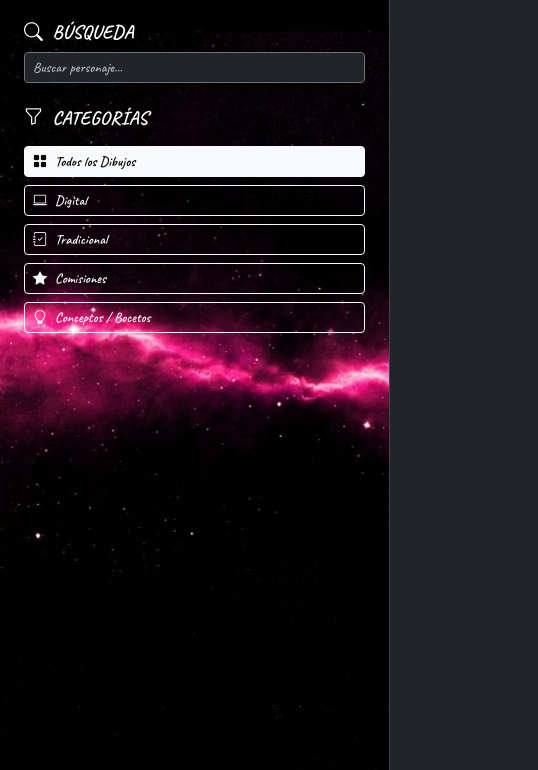
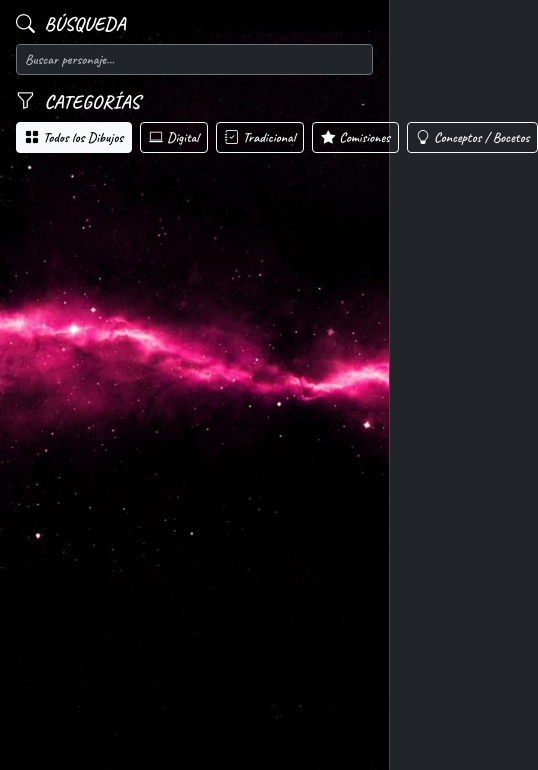
Before and after one commit to DanIsaSantillan/galeria-de-marsesan, a plain HTML site: page index.html in a window 390 px wide. Shown: the part 74-844 px from the top of the page, 538 px wide, since content can reach past the window. Drawn offline with nearby package versions, Linux system fonts and the light colour scheme.

Commit message:
Celular index.html

```diff
--- a/index.html
+++ b/index.html
@@ -39,46 +39,46 @@
   <main class="container-fluid p-0">
     <div class="row g-0">
 
-      <!-- COLUMNA IZQUIERDA (SIDEBAR ESTÁTICO EN SCROLL) -->
-      <aside class="col-12 col-md-3 col-lg-2 sidebar-galaxy border-end border-secondary-subtle p-4 sidebar-cursiva">
-        <div class="sticky-top d-flex flex-column justify-content-between" style="top: 20px; z-index: 10; min-height: calc(100vh - 100px);">
+      <!-- COLUMNA IZQUIERDA (SIDEBAR ADAPTATIVO EN CELULARES) -->
+      <aside class="col-12 col-md-3 col-lg-2 sidebar-galaxy border-end border-secondary-subtle p-3 p-md-4 sidebar-cursiva">
+        <div class="sticky-top d-flex flex-column justify-content-between sidebar-content-container">
 
           <div>
             <!-- BUSCADOR EN TIEMPO REAL -->
             <h6 class="text-uppercase fw-bold text-white small mb-2">
               <i class="bi bi-search me-1"></i> Búsqueda
             </h6>
-            <div class="input-group mb-4">
+            <div class="input-group mb-3">
               <input type="text" id="searchInput" class="form-control form-control-sm bg-dark text-white border-secondary" placeholder="Buscar personaje...">
             </div>
 
             <!-- CATEGORÍAS Y FILTROS -->
-            <h6 class="text-uppercase fw-bold text-white small mb-3">
+            <h6 class="text-uppercase fw-bold text-white small mb-2">
               <i class="bi bi-funnel me-1"></i> Categorías
             </h6>
 
-            <div class="d-flex flex-column gap-2 mb-4">
-              <button class="btn btn-sm btn-outline-light active btn-filter text-start w-100" data-filter="all">
-                <i class="bi bi-grid-fill me-2"></i>Todos los Dibujos
+            <div class="d-flex flex-md-column gap-2 mb-3 filter-scroll-container">
+              <button class="btn btn-sm btn-outline-light active btn-filter text-start text-nowrap" data-filter="all">
+                <i class="bi bi-grid-fill me-1"></i>Todos los Dibujos
               </button>
-              <button class="btn btn-sm btn-outline-light btn-filter text-start w-100" data-filter="digital">
-                <i class="bi bi-laptop me-2"></i>Digital
+              <button class="btn btn-sm btn-outline-light btn-filter text-start text-nowrap" data-filter="digital">
+                <i class="bi bi-laptop me-1"></i>Digital
               </button>
-              <button class="btn btn-sm btn-outline-light btn-filter text-start w-100" data-filter="tradicional">
-                <i class="bi bi-journal-check me-2"></i>Tradicional
+              <button class="btn btn-sm btn-outline-light btn-filter text-start text-nowrap" data-filter="tradicional">
+                <i class="bi bi-journal-check me-1"></i>Tradicional
               </button>
-              <button class="btn btn-sm btn-outline-light btn-filter text-start w-100" data-filter="comision">
-                <i class="bi bi-star-fill me-2"></i>Comisiones
+              <button class="btn btn-sm btn-outline-light btn-filter text-start text-nowrap" data-filter="comision">
+                <i class="bi bi-star-fill me-1"></i>Comisiones
               </button>
-              <button class="btn btn-sm btn-outline-light btn-filter text-start w-100" data-filter="concepto">
-                <i class="bi bi-lightbulb me-2"></i>Conceptos / Bocetos
+              <button class="btn btn-sm btn-outline-light btn-filter text-start text-nowrap" data-filter="concepto">
+                <i class="bi bi-lightbulb me-1"></i>Conceptos / Bocetos
               </button>
             </div>
           </div>
 
           <!-- BOTÓN DE COMISIONES (Oculto por defecto) -->
-          <div id="commissionSidebarBtn" class="pt-3 border-top border-secondary mt-auto d-none">
-            <button class="btn btn-outline-light w-100 font-artistic d-flex align-items-center justify-content-center gap-2 shadow-sm text-white fw-bold"
+          <div id="commissionSidebarBtn" class="pt-2 border-top border-secondary mt-auto d-none">
+            <button class="btn btn-outline-light w-100 font-artistic d-flex align-items-center justify-content-center gap-2 shadow-sm text-white fw-bold btn-sm"
                     data-bs-toggle="modal"
                     data-bs-target="#commissionModal">
               <i class="bi bi-palette-fill"></i>
```
